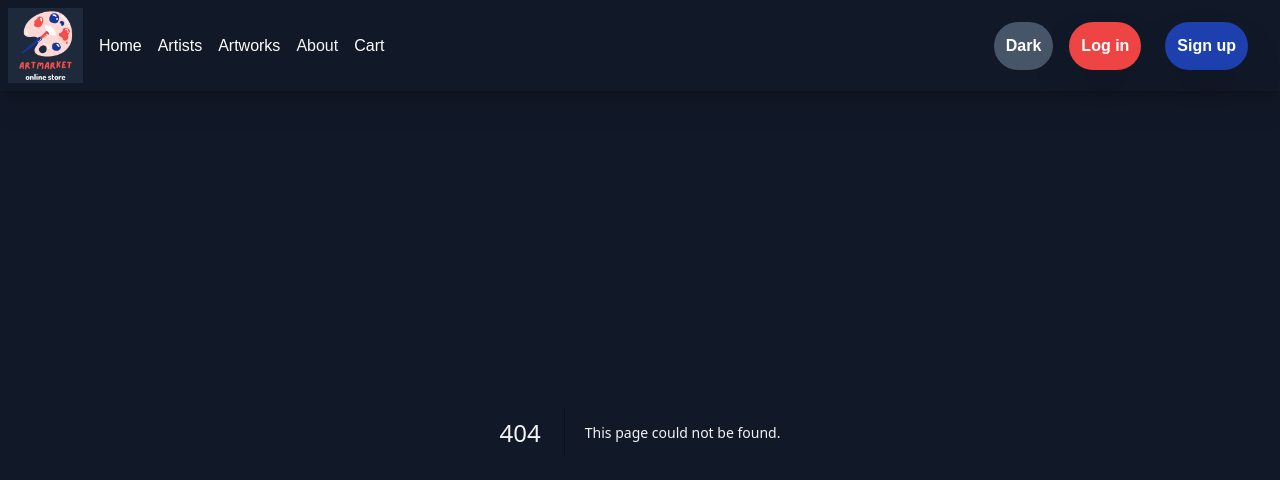
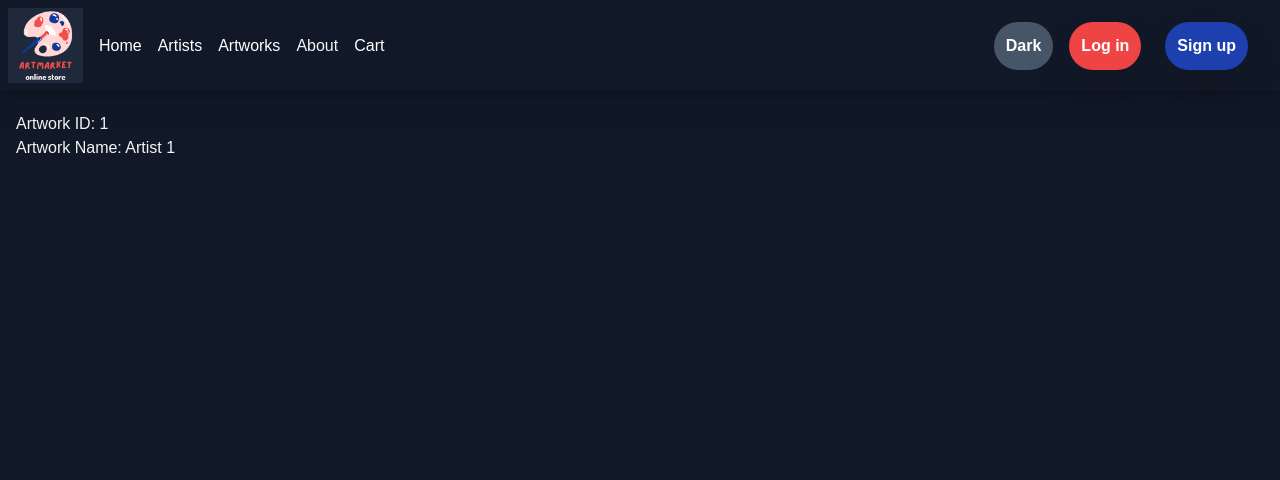
Before and after one commit to SagiYosofov/ArtMarketNextJs, a Next.js app: page /Artworks/1 in a window 1280 px wide. Before the commit this address had no page. Shown: the top 480 px of the page. Built offline with nearby package versions, Linux system fonts and the light colour scheme.

Commit message:
Tweaked artwork and artist page
Added padding for the page data to not be hidden by navbar

```diff
--- a/app/Artists/[artistId]/page.jsx
+++ b/app/Artists/[artistId]/page.jsx
@@ -7,7 +7,7 @@ export default async function ArtistPage({ params }) {
   const artistData = { id: artistId, name: `Artist ${artistId}` };
 
   return (
-    <div>
+    <div className="pt-20">
       <h1>Artist ID: {artistData.id}</h1>
       <p>Artist Name: {artistData.name}</p>
     </div>
--- /dev/null
+++ b/app/Artworks/[artworkID]/page.jsx
@@ -0,0 +1,16 @@
+export default async function ArtworkPage({ params }) {
+    // params.artistId will be "23" when URL is "http://localhost:3000/Artists/23"
+    const { artworkID } = params;
+    console.log('Artist ID from URL:', artworkID); // This will log "23"
+
+    // Simulate fetching or using artistId
+    // Try to fetch the data from DB
+    const artworkData = { id: artworkID, name: `Artist ${artworkID}` };
+
+    return (
+      <div className="pt-20">
+        <h1>Artwork ID: {artworkData.id}</h1>
+        <p>Artwork Name: {artworkData.name}</p>
+      </div>
+    );
+  }
```
